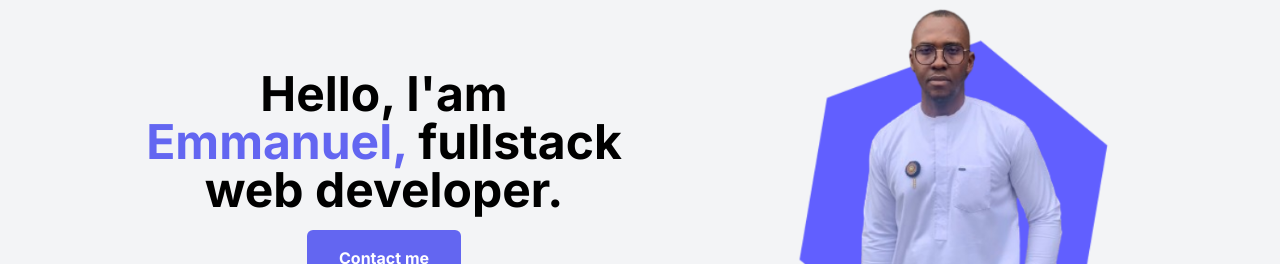
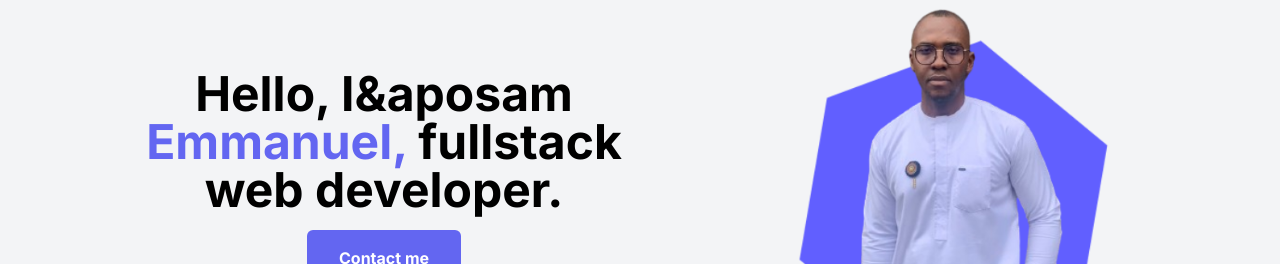
Before and after one commit to obiora198/my-portfolio-website, a Next.js app: page / in a window 1280 px wide. Shown: the part 137-401 px from the top of the page. Built offline with nearby package versions, Linux system fonts and the light colour scheme; no server answers; the database is empty.

Commit message:
fix vercel build error

```diff
--- a/app/components/sections/Contact.tsx
+++ b/app/components/sections/Contact.tsx
@@ -36,7 +36,7 @@ export default function Contact() {
 
   return (
     <section id="contact-section">
-      <div className="w-full h-screen flex flex-col items-center justify-center px-40 pt-16 pb-4">
+      <div className="w-full h-screen flex flex-col items-center justify-center px-40 pt-16 pb-8">
         <h1 className="text-4xl font-bold text-indigo-500 inline-block text-center border-b-2 mt-8 mb-4">
           Get in touch
         </h1>
--- a/app/components/sections/Hero.tsx
+++ b/app/components/sections/Hero.tsx
@@ -10,7 +10,7 @@ export default function Hero() {
       >
         <div className="w-full flex flex-col items-center px-4 gap-4">
           <p className="text-5xl text-black text-center font-bold">
-            Hello, I'am{' '}
+            Hello, I&aposam{' '}
             <span className="text-indigo-500 text-5xl">Emmanuel,</span>{' '}
             fullstack web developer.
           </p>
```
